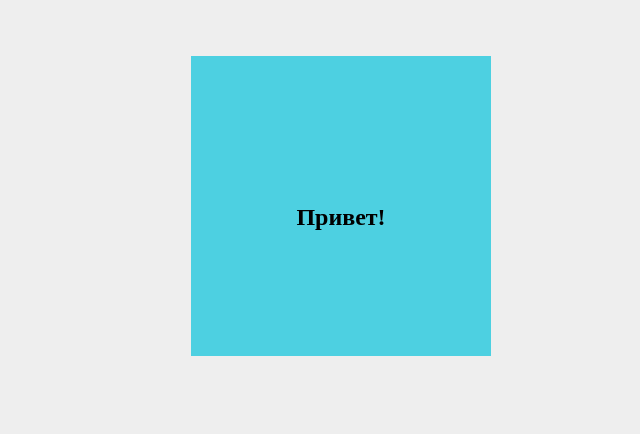
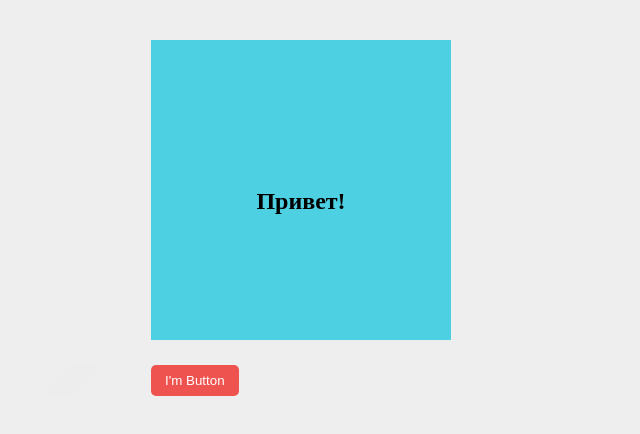
Before and after one commit to AeroztaR/another_css_features, a plain HTML site: page index.html in a window 1280 px wide. Shown: the whole page, without its empty margins (73-713 px from the left). Drawn offline with Linux system fonts and the light colour scheme.

Commit message:
add comments and button highlight

```diff
--- a/css/main.css
+++ b/css/main.css
@@ -55,6 +55,10 @@ button {
     outline: none;
 }
 
+figure {
+    margin: 0;
+}
+
 * {
     box-sizing: border-box;
 }
@@ -74,6 +78,8 @@ button {
     padding: 0 5%;
 }
 
+/* card hover border effect */
+
 .card {
     width: 300px;
     height: 300px;
@@ -83,6 +89,7 @@ button {
     align-items: center;
     text-align: center;
     position: relative;
+    margin-bottom: 3%;
 }
 
 .card h2 {
@@ -134,3 +141,43 @@ button {
     opacity: 1;
     visibility: visible;
 }
+
+/* button highlight */
+
+.highlight {
+    position: relative;
+}
+
+.highlight__btn {
+    color: #fff;
+    background-color: #ef5350;
+    border: none;
+    padding: 8px 14px;
+    cursor: pointer;
+    border-radius: 5px;
+    position: relative;
+}
+
+.highlight__btn::before {
+    content: '';
+    position: absolute;
+    width: 2em;
+    top: 0;
+    left: 0;
+    height: 100%;
+    background-color: rgba(238, 238, 238, .5);
+    transform: translateX(-7em) skew(-45deg);
+}
+
+.highlight__btn:hover::before {
+    animation: hoverLight 1s;
+}
+
+@keyframes hoverLight {
+    from {
+        transform: translateX(-5em) skewX(-45deg);
+    }
+    to {
+        transform: translateX(11em) skewX(-45deg);
+    }
+}
--- a/index.html
+++ b/index.html
@@ -9,12 +9,18 @@
 </head>
 <body>
     <div class="wrapper">
+        <!-- card hover border effect -->
         <figure class="card">
             <figcaption>
                 <h2>Привет!</h2>
                 <p>Медвед..</p>
             </figcaption>
         </figure>
+
+        <!-- button highlight -->
+        <section class="highlight">
+            <button class="highlight__btn">I'm Button</button>
+        </section>
     </div>
 
 
```
